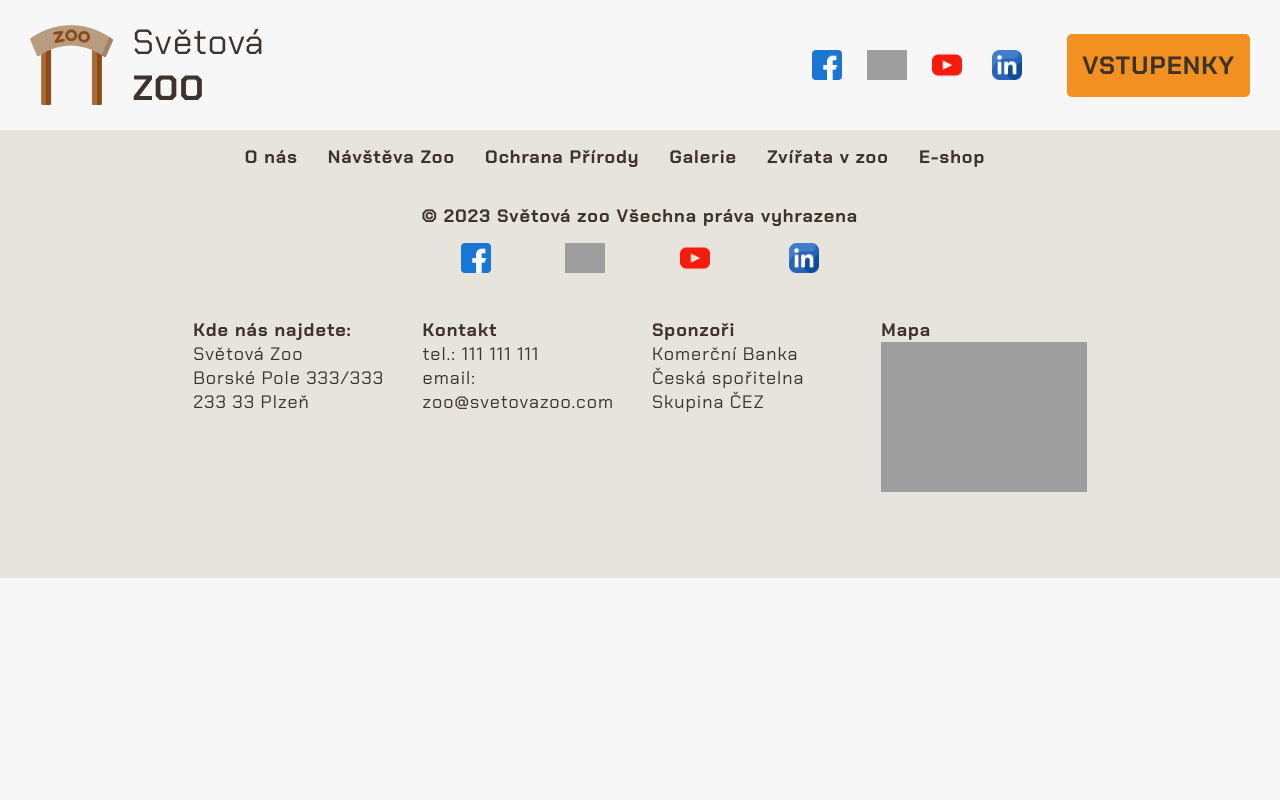
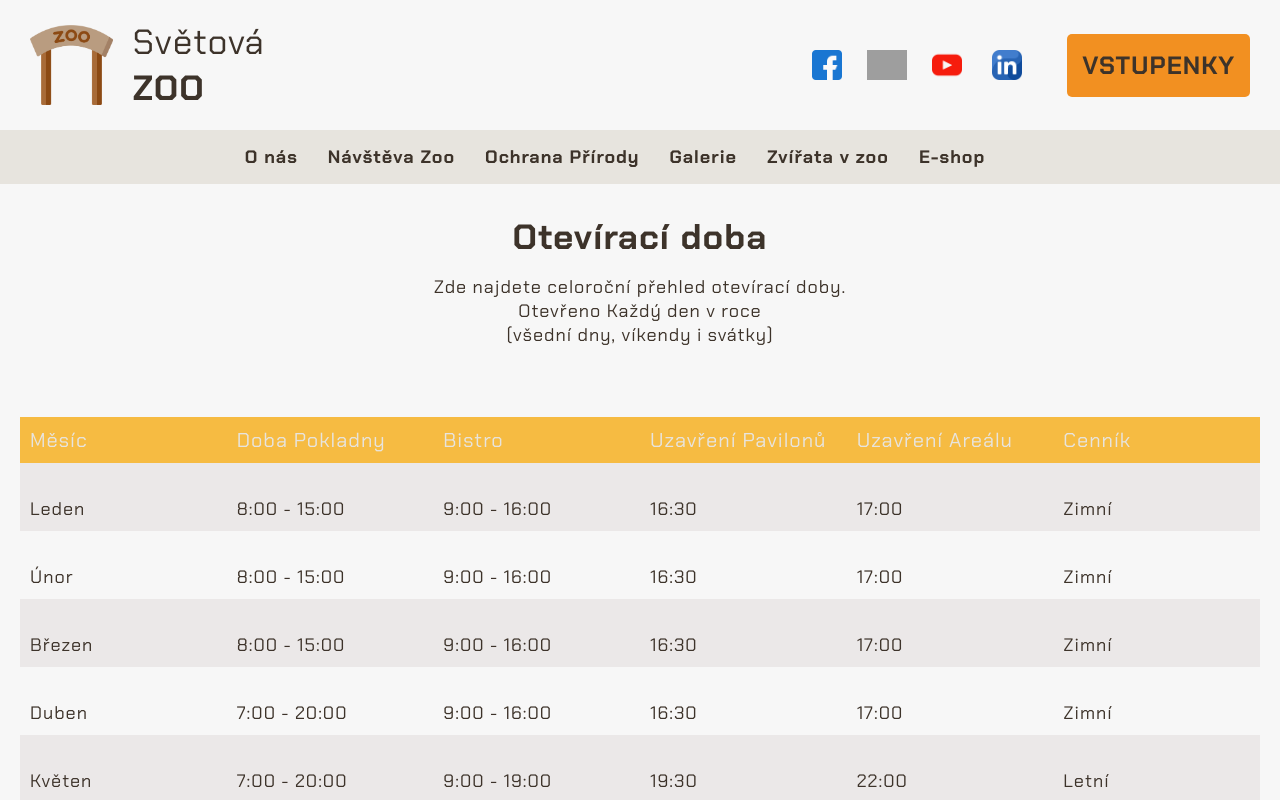
Before and after one commit to KarelStastny/React-Zoo-Web, a React (Create React App) app: page /oteviraci-doba in a window 1280 px wide. Shown: the top 800 px of the page. Built offline with nearby package versions, Linux system fonts and the light colour scheme; grey boxes are pictures that could not be loaded.

Commit message:
VYtvořena komponenta pro open a close time

```diff
--- a/src/components/OpenClose.js
+++ b/src/components/OpenClose.js
@@ -1,9 +1,38 @@
 import React from 'react'
 import "./OpenClose.scss"
+import OpenCloseTime from "../data/DataOpenCloseTime"
 
 const OpenClose = () => {
-  return <div className="open-close">
-        <h1></h1>
+  return <div className="open-close row">
+        <h1>Otevírací doba</h1>
+        <p>Zde najdete celoroční přehled otevírací doby.</p>
+        <p>Otevřeno Každý den v roce</p>
+        <p>(všední dny, víkendy  i svátky)</p>
+
+        <div className="container-time">
+                <div className="heading-time">
+                    <p>Měsíc</p>
+                    <p>Doba Pokladny</p>
+                    <p>Bistro</p>
+                    <p>Uzavření pavilonů</p>
+                    <p>Uzavření areálu</p>
+                    <p>Cenník</p>
+                </div>
+
+                {
+                    OpenCloseTime.map( (one) => {
+                        const {month, CashRegister, foot, closePavilon, closeZoo, priceList}  = one
+                        return <div className='box-time' >
+                            <p ><span>Měsíc</span> <br /> {month}</p>
+                            <p ><span>Doba Pokladny</span> <br /> {CashRegister}</p>
+                            <p ><span>Bistro</span> <br /> {foot}</p>
+                            <p ><span>Uzavření Pavilonů</span> <br /> {closePavilon}</p>
+                            <p ><span>Uzavření areálu</span> <br /> {closeZoo}</p>
+                            <p ><span>Cenník</span> <br /> {priceList}</p>
+                        </div>
+                    })
+                }
+        </div>
   </div>
 }
 
--- a/src/components/OpenClose.scss
+++ b/src/components/OpenClose.scss
@@ -1,2 +1,74 @@
 @import "../mixins.scss";
 @import "../variables.scss";
+
+.open-close {
+    margin-top: 30px;
+    h1{
+        @include heading;
+    }
+    p{
+        text-align: center;
+    }
+
+    .container-time{
+        margin: 70px 20px;
+
+
+        .heading-time{
+            display: grid;
+            grid-template-columns:  1fr 1fr 1fr 1fr  1fr 1fr;
+            background-color: $light-orange;
+
+
+
+            p{
+                text-align: left;
+                text-transform: capitalize;
+                font-size: 20px;
+                color: $white-brown;
+                padding: 10px;
+            }
+
+            @media  only screen and (max-width:600px){
+                grid-template-columns: 1fr;
+                height: 10px;
+
+            }
+        }
+        .box-time{
+            display: grid;
+            grid-template-columns:  1fr 1fr  1fr 1fr 1fr 1fr;
+
+            p{
+                text-align: left;
+                padding: 10px;
+
+
+                span{
+                    text-transform: uppercase;
+                    display: none;
+
+                }
+            }
+            &:nth-child(2n){
+                background-color: $second-background;
+            }
+
+            @media  only screen and (max-width:600px){
+                grid-template-columns: 1fr;
+                p{
+                    font-weight: 900;
+                    span{
+                        display: initial;
+
+                    }
+                }
+            }
+
+        }
+
+    }
+
+
+
+}
--- a/src/data/DataOpenCloseTime.js
+++ b/src/data/DataOpenCloseTime.js
@@ -4,7 +4,7 @@ const OpenCloseTime = [
         CashRegister: "8:00 - 15:00",
         foot:"9:00 - 16:00",
         closePavilon: "16:30",
-        closeZoo: "17h",
+        closeZoo: "17:00",
         priceList: "Zimní"
 
     },
@@ -13,7 +13,7 @@ const OpenCloseTime = [
         CashRegister: "8:00 - 15:00",
         foot:"9:00 - 16:00",
         closePavilon: "16:30",
-        closeZoo: "17h",
+        closeZoo: "17:00",
         priceList: "Zimní"
 
     },
@@ -22,7 +22,7 @@ const OpenCloseTime = [
         CashRegister: "8:00 - 15:00",
         foot:"9:00 - 16:00",
         closePavilon: "16:30",
-        closeZoo: "17h",
+        closeZoo: "17:00",
         priceList: "Zimní"
 
     },
@@ -31,7 +31,7 @@ const OpenCloseTime = [
         CashRegister: "7:00 - 20:00",
         foot:"9:00 - 16:00",
         closePavilon: "16:30",
-        closeZoo: "17h",
+        closeZoo: "17:00",
         priceList: "Zimní"
 
     },
@@ -40,7 +40,7 @@ const OpenCloseTime = [
         CashRegister: "7:00 - 20:00",
         foot:"9:00 - 19:00",
         closePavilon: "19:30",
-        closeZoo: "22h",
+        closeZoo: "22:00",
         priceList: "Letní"
 
     },
@@ -49,7 +49,7 @@ const OpenCloseTime = [
         CashRegister: "7:00 - 20:00",
         foot:"9:00 - 19:00",
         closePavilon: "19:30",
-        closeZoo: "22h",
+        closeZoo: "22:00",
         priceList: "Letní"
 
     },
@@ -58,7 +58,7 @@ const OpenCloseTime = [
         CashRegister: "7:00 - 20:00",
         foot:"9:00 - 19:00",
         closePavilon: "19:30",
-        closeZoo: "22h",
+        closeZoo: "22:00",
         priceList: "Letní"
 
     },
@@ -67,7 +67,7 @@ const OpenCloseTime = [
         CashRegister: "7:00 - 20:00",
         foot:"9:00 - 19:00",
         closePavilon: "19:30",
-        closeZoo: "22h",
+        closeZoo: "22:00",
         priceList: "Letní"
 
     },
@@ -76,7 +76,7 @@ const OpenCloseTime = [
         CashRegister: "8:00 - 15:00",
         foot:"9:00 - 16:00",
         closePavilon: "16:30",
-        closeZoo: "17h",
+        closeZoo: "22:00",
         priceList: "Letní"
 
     },
@@ -85,7 +85,7 @@ const OpenCloseTime = [
         CashRegister: "8:00 - 15:00",
         foot:"9:00 - 16:00",
         closePavilon: "16:30",
-        closeZoo: "17h",
+        closeZoo: "17:00",
         priceList: "Zimní"
 
     },
@@ -94,7 +94,7 @@ const OpenCloseTime = [
         CashRegister: "8:00 - 15:00",
         foot:"9:00 - 16:00",
         closePavilon: "16:30",
-        closeZoo: "17h",
+        closeZoo: "17:00",
         priceList: "Zimní"
 
     },
@@ -103,8 +103,10 @@ const OpenCloseTime = [
         CashRegister: "8:00 - 15:00",
         foot:"9:00 - 16:00",
         closePavilon: "16:30",
-        closeZoo: "17h",
+        closeZoo: "17:00",
         priceList: "Zimní"
 
     },
 ]
+
+export default OpenCloseTime
```
